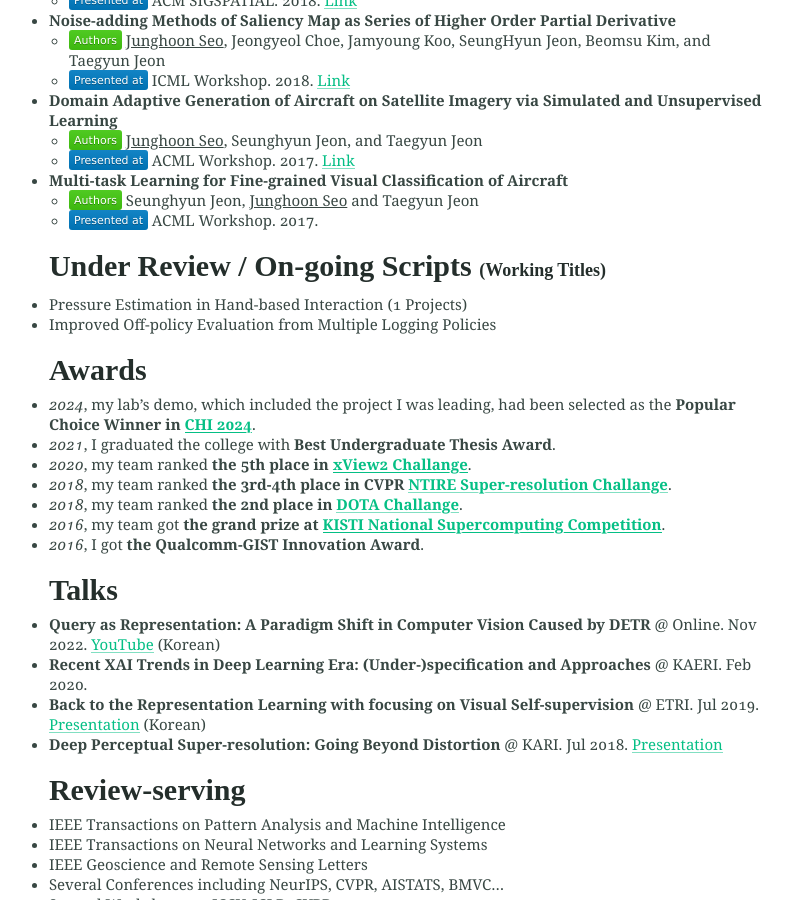
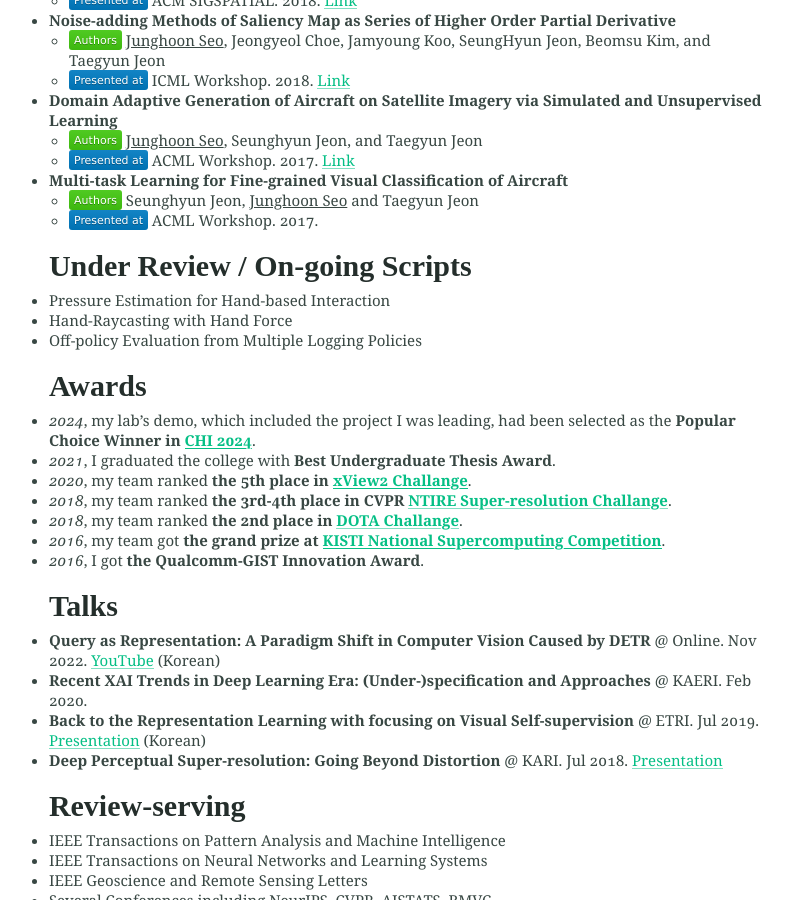
Before and after one commit to mikigom/mikigom.github.io, a Jekyll site: the page built from index.md, in a window 1280 px wide and 900 px high, scrolled down 2170 px. Shown: the whole window, without its empty margins (234-1027 px from the left). Built offline with Jekyll 4.4.1, drawn with Linux system fonts in a browser that asks for light colours.

Commit message:
Update index.md

```diff
--- a/index.md
+++ b/index.md
@@ -90,9 +90,10 @@ Hi, I am the principal researcher of AI Robot Team at [PIT IN Corp.](https://pit
   - <img height="10" src="/assets/-Authors-brightgreen.svg"> Seunghyun Jeon, <U>Junghoon Seo</U> and Taegyun Jeon
   - <img height="10" src="/assets/-Presented%20at-blue.svg"> ACML Workshop. 2017.
 
-### Under Review / On-going Scripts <span style="font-size:0.6em;">(Working Titles)</span>
-- Pressure Estimation in Hand-based Interaction (1 Projects)
-- Improved Off-policy Evaluation from Multiple Logging Policies
+### Under Review / On-going Scripts
+- Pressure Estimation for Hand-based Interaction
+- Hand-Raycasting with Hand Force
+- Off-policy Evaluation from Multiple Logging Policies
 
 ### Awards
 * *2024*, my lab’s demo, which included the project I was leading, had been selected as the **Popular Choice Winner in [CHI 2024](https://chi2024.acm.org/)**.
```
